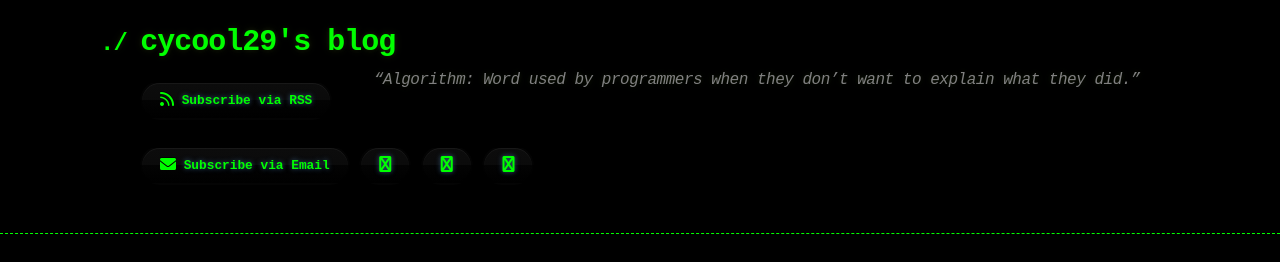
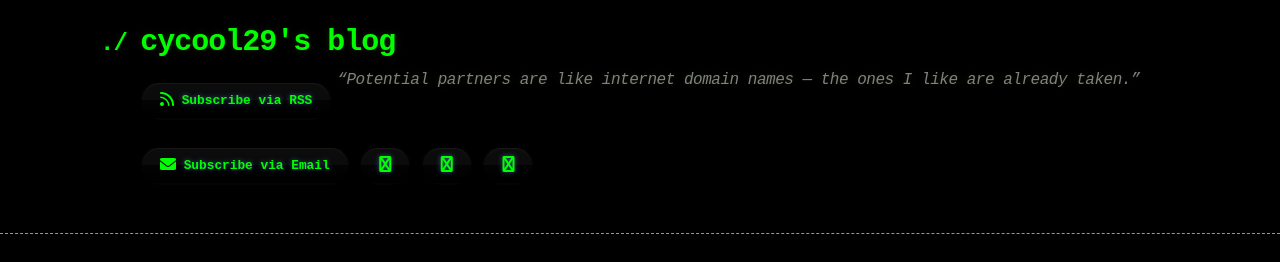
Before and after one commit to cycool29/cycool29.github.io, a Jekyll site: the page built from index.md, in a window 1280 px wide and 900 px high. Shown: the top 262 px of the window. Built offline with Jekyll 4.4.1, drawn with Linux system fonts in a browser that asks for light colours; a style sheet for code colours, icons or effects is not loaded.

Commit message:
Update quotes

```diff
--- a/_config.yml
+++ b/_config.yml
@@ -1,5 +1,5 @@
 title: cycool29's blog
-description: "“Algorithm: Word used by programmers when they don’t want to explain what they did.” "
+description: "“Potential partners are like internet domain names — the ones I like are already taken.” "
 bio: A high school student. Intermediate in Python, Git, Bash. Learning JavaScript. He/Him. "
 author: cycool29
 url: https://cycool29.github.io
```
